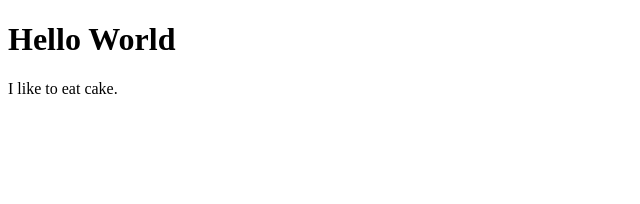
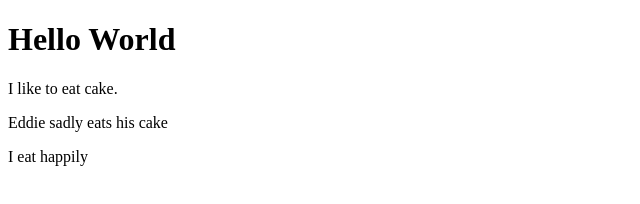
Before and after one commit to ekimz/ekimz.github.io, a plain HTML site: page index.html in a window 1280 px wide. Shown: the whole page, without its empty margins (0-640 px from the left). Drawn offline with Linux system fonts and the light colour scheme.

Commit message:
meow
cat

```diff
--- a/index.html
+++ b/index.html
@@ -3,5 +3,7 @@
   <body>
     <h1>Hello World</h1>
     <p>I like to eat cake.</p>
+    <p>Eddie sadly eats his cake</p>
+    <p>I eat happily</p>
   </body>
 </html>
```
